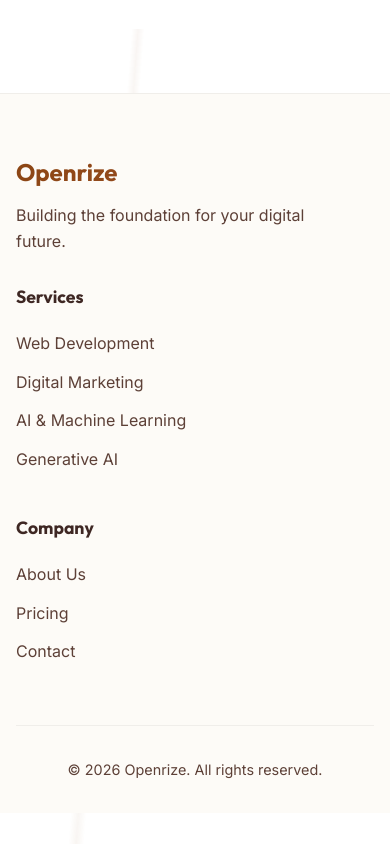
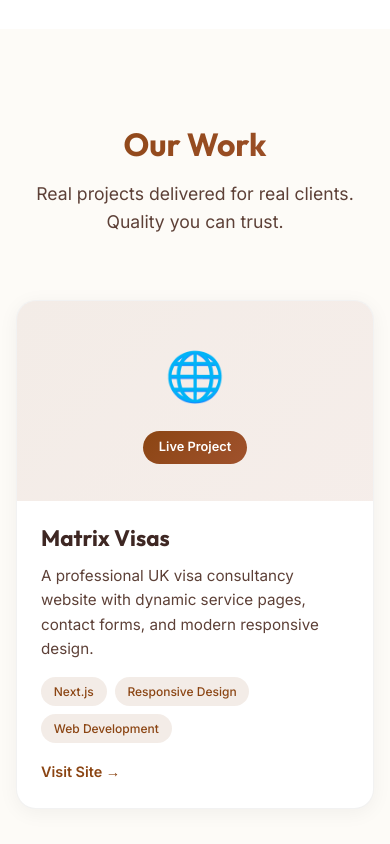
Before and after one commit to harshilp0210/openrize, a Next.js app: page / in a window 390 px wide. Shown: the part 3840-4684 px from the top of the page. Before the commit the page ends 4653 px from the top, so only its background shows below. Built offline with nearby package versions, Linux system fonts and the light colour scheme.

Commit message:
Add Portfolio section with Matrix Visas reference

```diff
--- a/app/page.js
+++ b/app/page.js
@@ -1,11 +1,13 @@
 import Hero from '../components/Hero/Hero';
 import ServiceHighlights from '../components/ServiceHighlights/ServiceHighlights';
+import Portfolio from '../components/Portfolio/Portfolio';
 
 export default function Home() {
     return (
         <>
             <Hero />
             <ServiceHighlights />
+            <Portfolio />
         </>
     );
 }
--- /dev/null
+++ b/components/Portfolio/Portfolio.js
@@ -0,0 +1,71 @@
+'use client';
+
+import { motion } from 'framer-motion';
+import styles from './Portfolio.module.css';
+
+const projects = [
+    {
+        title: "Matrix Visas",
+        description: "A professional UK visa consultancy website with dynamic service pages, contact forms, and modern responsive design.",
+        url: "https://www.matrixvisas007.com/",
+        tags: ["Next.js", "Responsive Design", "Web Development"],
+        image: "/portfolio-matrixvisas.png"
+    }
+];
+
+const Portfolio = () => {
+    return (
+        <section className={styles.section}>
+            <div className="container">
+                <motion.div
+                    initial={{ opacity: 0, y: 20 }}
+                    whileInView={{ opacity: 1, y: 0 }}
+                    viewport={{ once: true }}
+                    transition={{ duration: 0.6 }}
+                    className={styles.header}
+                >
+                    <h2 className="text-gradient">Our Work</h2>
+                    <p>Real projects delivered for real clients. Quality you can trust.</p>
+                </motion.div>
+
+                <div className={styles.grid}>
+                    {projects.map((project, index) => (
+                        <motion.a
+                            key={index}
+                            href={project.url}
+                            target="_blank"
+                            rel="noopener noreferrer"
+                            className={styles.card}
+                            initial={{ opacity: 0, y: 30 }}
+                            whileInView={{ opacity: 1, y: 0 }}
+                            viewport={{ once: true }}
+                            transition={{ duration: 0.5, delay: index * 0.1 }}
+                            whileHover={{ y: -8 }}
+                        >
+                            <div className={styles.imageWrapper}>
+                                <div className={styles.placeholder}>
+                                    <span>🌐</span>
+                                    <span className={styles.liveTag}>Live Project</span>
+                                </div>
+                            </div>
+                            <div className={styles.content}>
+                                <h3>{project.title}</h3>
+                                <p>{project.description}</p>
+                                <div className={styles.tags}>
+                                    {project.tags.map((tag, i) => (
+                                        <span key={i} className={styles.tag}>{tag}</span>
+                                    ))}
+                                </div>
+                                <div className={styles.link}>
+                                    Visit Site →
+                                </div>
+                            </div>
+                        </motion.a>
+                    ))}
+                </div>
+            </div>
+        </section>
+    );
+};
+
+export default Portfolio;
--- /dev/null
+++ b/components/Portfolio/Portfolio.module.css
@@ -0,0 +1,125 @@
+.section {
+    padding: 6rem 0;
+    background: var(--bg-secondary);
+}
+
+.header {
+    text-align: center;
+    margin-bottom: 4rem;
+}
+
+.header h2 {
+    font-size: 2.5rem;
+    margin-bottom: 1rem;
+}
+
+.header p {
+    color: var(--text-secondary);
+    font-size: 1.1rem;
+}
+
+.grid {
+    display: grid;
+    grid-template-columns: repeat(auto-fit, minmax(350px, 1fr));
+    gap: 2rem;
+}
+
+.card {
+    background: var(--bg-primary);
+    border-radius: 20px;
+    overflow: hidden;
+    border: 1px solid rgba(0, 0, 0, 0.05);
+    box-shadow: 0 4px 20px rgba(0, 0, 0, 0.05);
+    transition: all 0.3s ease;
+    text-decoration: none;
+    display: block;
+}
+
+.card:hover {
+    box-shadow: 0 10px 40px rgba(139, 69, 19, 0.15);
+}
+
+.imageWrapper {
+    height: 200px;
+    background: linear-gradient(135deg, rgba(139, 69, 19, 0.1), rgba(160, 82, 45, 0.1));
+    display: flex;
+    align-items: center;
+    justify-content: center;
+}
+
+.placeholder {
+    display: flex;
+    flex-direction: column;
+    align-items: center;
+    gap: 1rem;
+}
+
+.placeholder span:first-child {
+    font-size: 3rem;
+}
+
+.liveTag {
+    background: var(--accent-gradient);
+    color: white;
+    padding: 0.4rem 1rem;
+    border-radius: 20px;
+    font-size: 0.8rem;
+    font-weight: 600;
+}
+
+.content {
+    padding: 1.5rem;
+}
+
+.content h3 {
+    font-size: 1.4rem;
+    margin-bottom: 0.75rem;
+    color: var(--text-primary);
+}
+
+.content p {
+    color: var(--text-secondary);
+    font-size: 0.95rem;
+    line-height: 1.6;
+    margin-bottom: 1rem;
+}
+
+.tags {
+    display: flex;
+    flex-wrap: wrap;
+    gap: 0.5rem;
+    margin-bottom: 1rem;
+}
+
+.tag {
+    background: rgba(139, 69, 19, 0.1);
+    color: var(--accent-blue);
+    padding: 0.3rem 0.8rem;
+    border-radius: 20px;
+    font-size: 0.75rem;
+    font-weight: 500;
+}
+
+.link {
+    color: var(--accent-blue);
+    font-weight: 600;
+    font-size: 0.9rem;
+    transition: gap 0.2s ease;
+    display: inline-flex;
+    align-items: center;
+    gap: 0.25rem;
+}
+
+.card:hover .link {
+    gap: 0.5rem;
+}
+
+@media (max-width: 768px) {
+    .grid {
+        grid-template-columns: 1fr;
+    }
+
+    .header h2 {
+        font-size: 2rem;
+    }
+}
```
